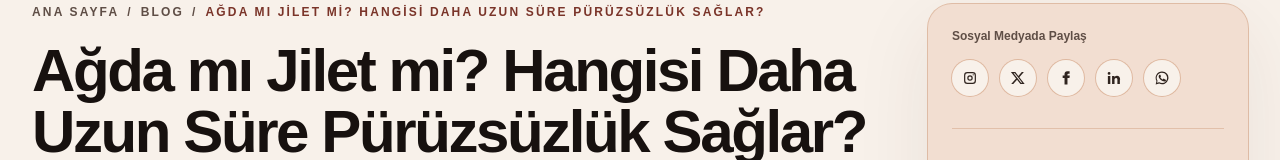
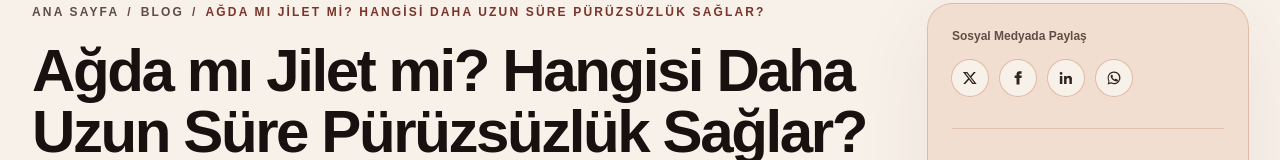
Before and after one commit to SertacKahraman/ozlemagdasalonu-website, a Next.js app: page /blog/agda-mi-jilet-mi-hangisi-daha-uzun-sure-puruzsuzluk-saglar in a window 1280 px wide. Shown: the part 124-284 px from the top of the page. Built offline with nearby package versions, Linux system fonts and the light colour scheme.

Commit message:
Remove Instagram link entirely

```diff
--- a/app/blog/[slug]/page.tsx
+++ b/app/blog/[slug]/page.tsx
@@ -83,24 +83,6 @@ function CalendarIcon() {
       <path d="M16 3v4" />
       <rect x="4" y="5" width="16" height="16" rx="2" />
       <path d="M4 10h16" />
-    </svg>
-  );
-}
-
-function InstagramIcon() {
-  return (
-    <svg aria-hidden="true" className="h-4 w-4" viewBox="0 0 24 24" fill="none">
-      <rect
-        x="4"
-        y="4"
-        width="16"
-        height="16"
-        rx="4"
-        stroke="currentColor"
-        strokeWidth="1.8"
-      />
-      <circle cx="12" cy="12" r="3.2" stroke="currentColor" strokeWidth="1.8" />
-      <circle cx="16.8" cy="7.2" r="1" fill="currentColor" />
     </svg>
   );
 }
@@ -216,11 +198,7 @@ export default async function BlogDetailPage({ params }: BlogDetailPageProps) {
   const encodedUrl = encodeURIComponent(post.seo.canonicalUrl);
   const encodedTitle = encodeURIComponent(post.title);
   const shareLinks = [
-    {
-      label: "Instagram profilini aç",
-      href: businessInfo.instagram,
-      icon: <InstagramIcon />,
-    },
+
     {
       label: "X'te paylaş",
       href: `https://twitter.com/intent/tweet?url=${encodedUrl}&text=${encodedTitle}`,
--- a/data/site.ts
+++ b/data/site.ts
@@ -45,7 +45,6 @@ export const businessInfo: BusinessInfo = {
   city: "Ordu",
   district: "Altınordu",
   country: "TR",
-  instagram: "https://www.instagram.com/ozlemagdasalonu/",
   workingHours: "Pazartesi - Cuma: 09:30 - 18:00; Cumartesi: 10:30 - 17:00; Pazar: Kapalı",
   mapEmbedUrl: "https://www.google.com/maps?q=%C3%96zlem%20A%C4%9Fda%20ve%20Bak%C4%B1m%20Salonu%2C%20Alt%C4%B1nordu%2C%20Ordu&z=16&output=embed",
   logoUrl: `${baseUrl}/assets/brand/ozlem-logo.png`,
--- a/lib/seo.ts
+++ b/lib/seo.ts
@@ -23,14 +23,6 @@ function toAbsoluteUrl(url: string): string {
   }
 
   return `${businessInfo.baseUrl}${url}`;
-}
-
-function toSameAsUrl(url: string): string {
-  if (url.startsWith("http")) {
-    return url;
-  }
-
-  return `https://www.instagram.com/${url.replace("@", "")}`;
 }
 
 export function generatePageMetadata(seo: SEOFields): Metadata {
@@ -123,9 +115,6 @@ export function generateLocalBusinessSchema() {
         },
       })),
     },
-    ...(businessInfo.instagram
-      ? { sameAs: [toSameAsUrl(businessInfo.instagram)] }
-      : {}),
   };
 }
 
--- a/types/index.ts
+++ b/types/index.ts
@@ -84,7 +84,6 @@ export type BusinessInfo = {
   city: string;
   district: string;
   country: string;
-  instagram: string;
   workingHours: string;
   mapEmbedUrl: string;
   logoUrl: string;
```
